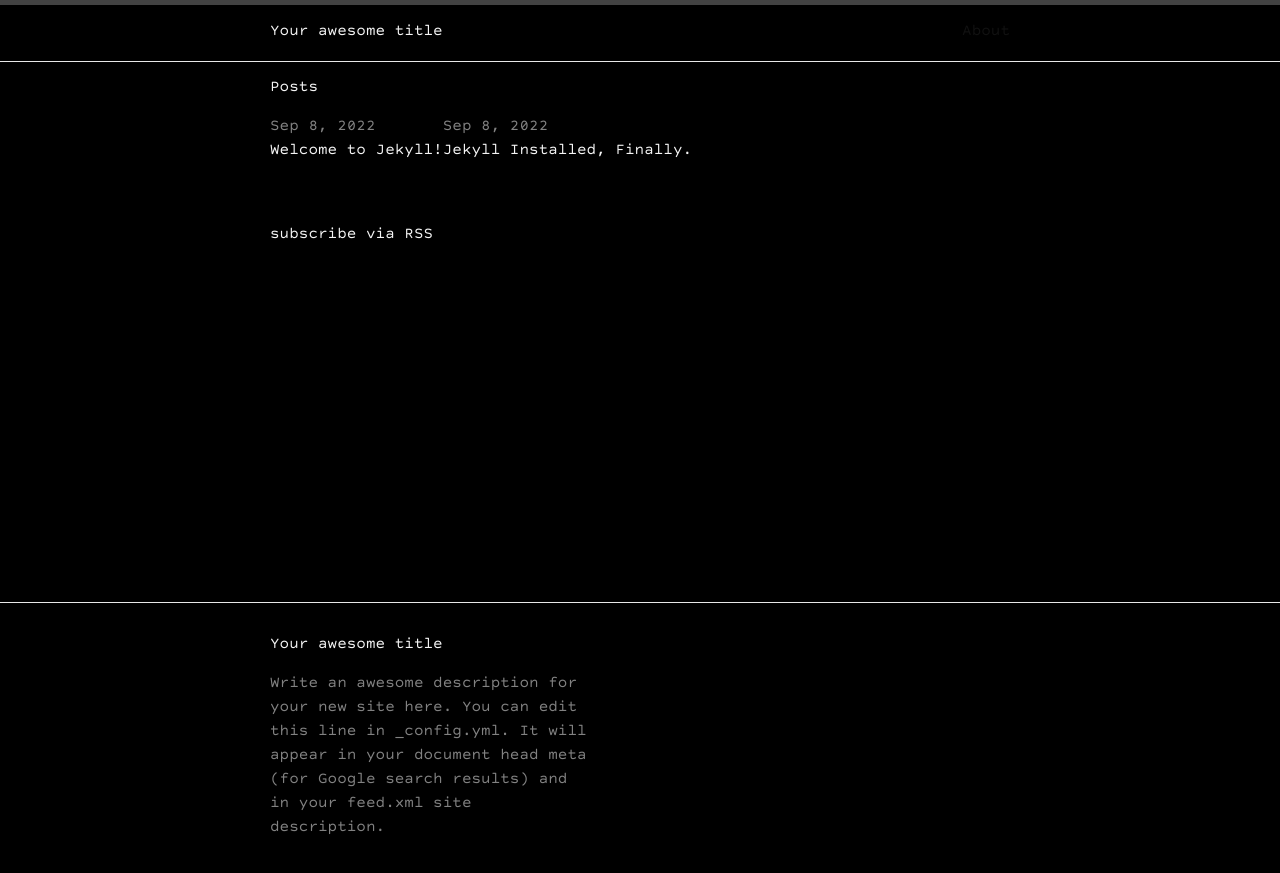
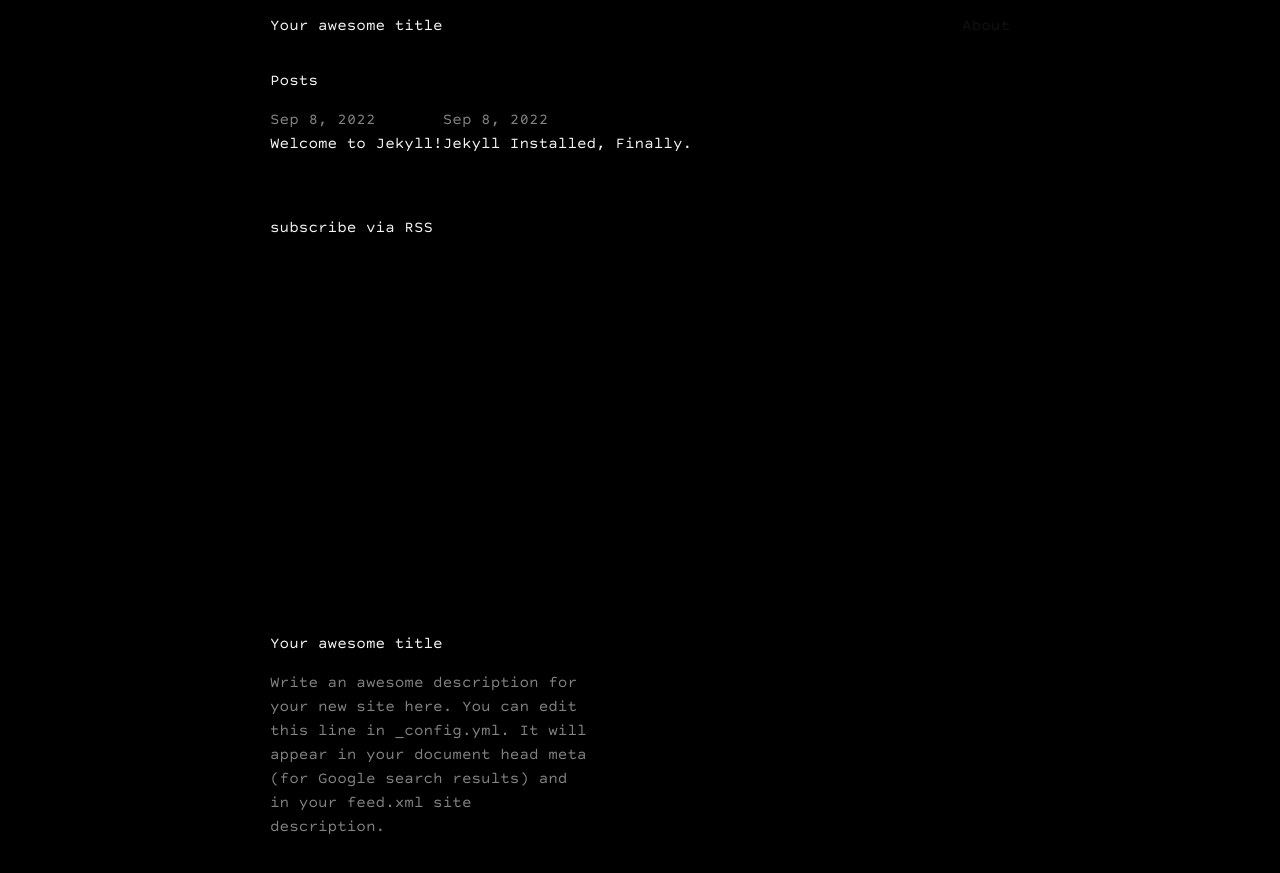
Before and after one commit to jnskm/jnskm.github.io, a Jekyll site: the page assets/index.html, which Jekyll copies as it is, in a window 1280 px wide. Shown: the top 873 px of the page. Built offline with Jekyll 4.4.1, drawn with Linux system fonts in a browser that asks for light colours; some web fonts are replaced.

Commit message:
Update main.css
remove header and footer lines

```diff
--- a/assets/main.css
+++ b/assets/main.css
@@ -101,7 +101,7 @@ table th { background-color: #f0f0f0; border: 1px solid #dedede; border-bottom-c
 table td { border: 1px solid #e8e8e8; }
 
 /** Site header */
-.site-header { border-top: 5px solid #424242; border-bottom: 1px solid #e8e8e8; min-height: 55.95px; position: relative; }
+.site-header { min-height: 55.95px; position: relative; }
 
 .site-title { font-size: 16px; font-weight: 300; line-height: 54px; margin-bottom: 0; float: left; }
 /** 26 > 14 del letter-spacing: -1px; */
@@ -121,7 +121,7 @@ table td { border: 1px solid #e8e8e8; }
 @media screen and (max-width: 600px) { .site-nav { position: absolute; top: 9px; right: 15px; background-color: #fdfdfd; border: 1px solid #e8e8e8; border-radius: 5px; text-align: right; } .site-nav label[for="nav-trigger"] { display: block; float: right; width: 36px; height: 36px; z-index: 2; cursor: pointer; } .site-nav .menu-icon { display: block; float: right; width: 36px; height: 26px; line-height: 0; padding-top: 10px; text-align: center; } .site-nav .menu-icon > svg { fill: #424242; } .site-nav input ~ .trigger { clear: both; display: none; } .site-nav input:checked ~ .trigger { display: block; padding-bottom: 5px; } .site-nav .page-link { display: block; padding: 5px 10px; margin-left: 20px; } .site-nav .page-link:not(:last-child) { margin-right: 0; } }
 
 /** Site footer */
-.site-footer { border-top: 1px solid #e8e8e8; padding: 30px 0; }
+.site-footer { padding: 30px 0; }
 
 .footer-heading { font-size: 16px; margin-bottom: 15px; }
 /** 18 > 14 */
```
